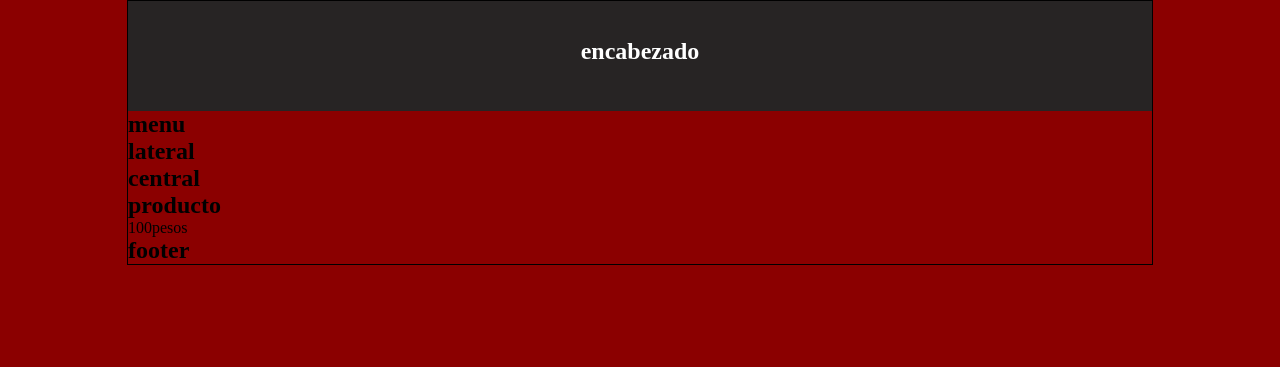
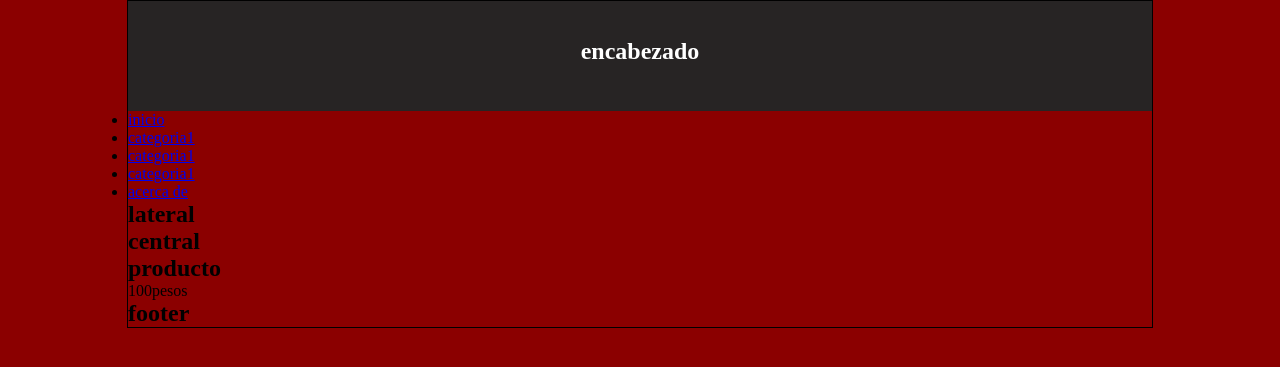
Before and after one commit to samuelaaaabnsdnh/pruebaPHP, a PHP site: page / in a window 1280 px wide. Shown: the top 367 px of the page. Run offline with PHP 8.4, Linux system fonts and the light colour scheme.

Commit message:
actualice el index y el css

```diff
--- a/index.html
+++ b/index.html
@@ -14,7 +14,23 @@
         </header>
 
         <nav id="menu">
-            <h2>menu</h2>
+            <ul>
+                <li>
+                    <a href="#">inicio</a>
+                </li>
+                <li>
+                    <a href="#">categoria1</a>
+                </li>
+                <li>
+                    <a href="#">categoria1</a>
+                </li>
+                <li>
+                    <a href="#">categoria1</a>
+                </li>
+                <li>
+                    <a href="#">acerca de</a>
+                </li>
+            </ul>
         </nav>
 
         <div id="content">
```
Also changed, not shown: style.css (line endings or trailing spaces).
